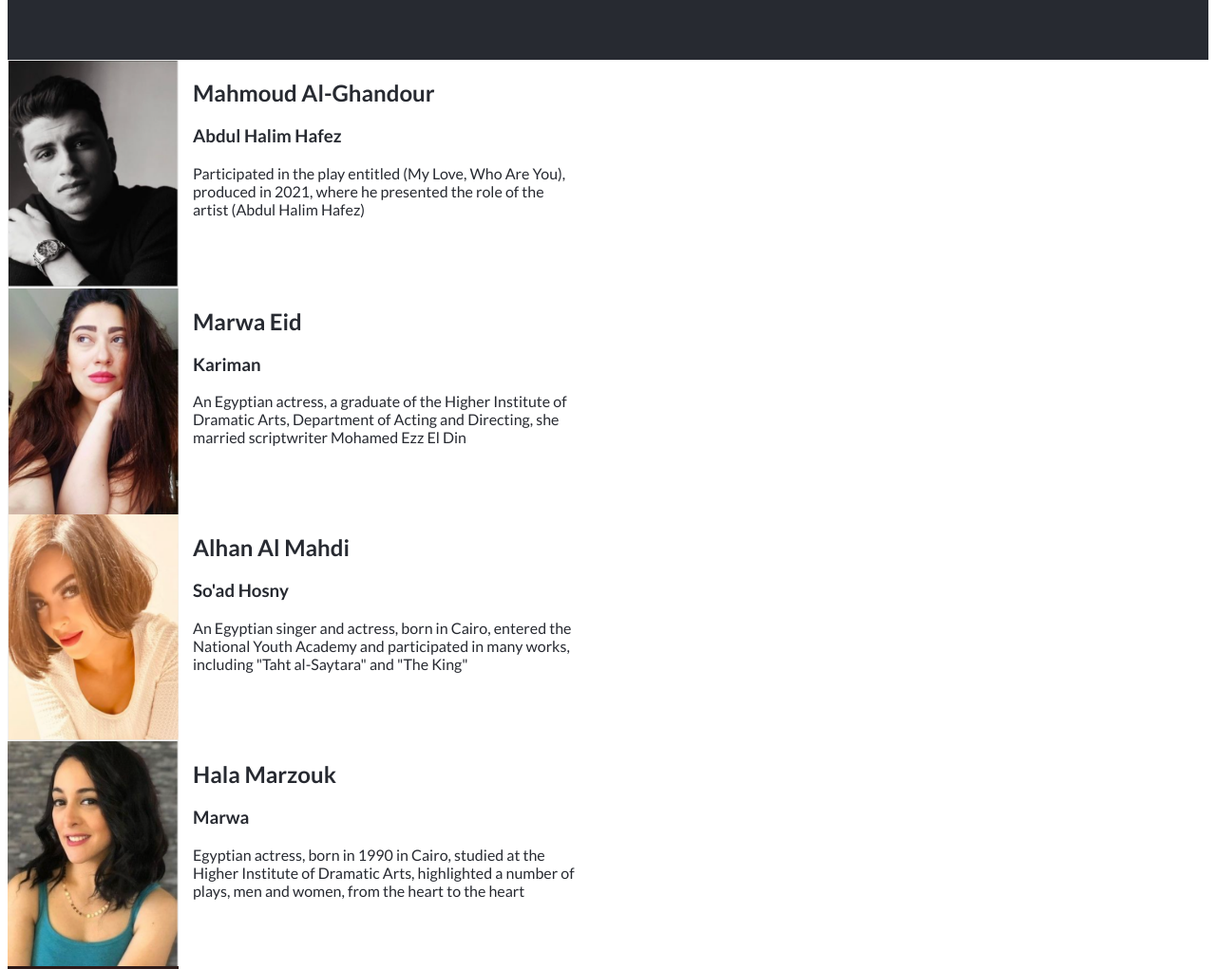
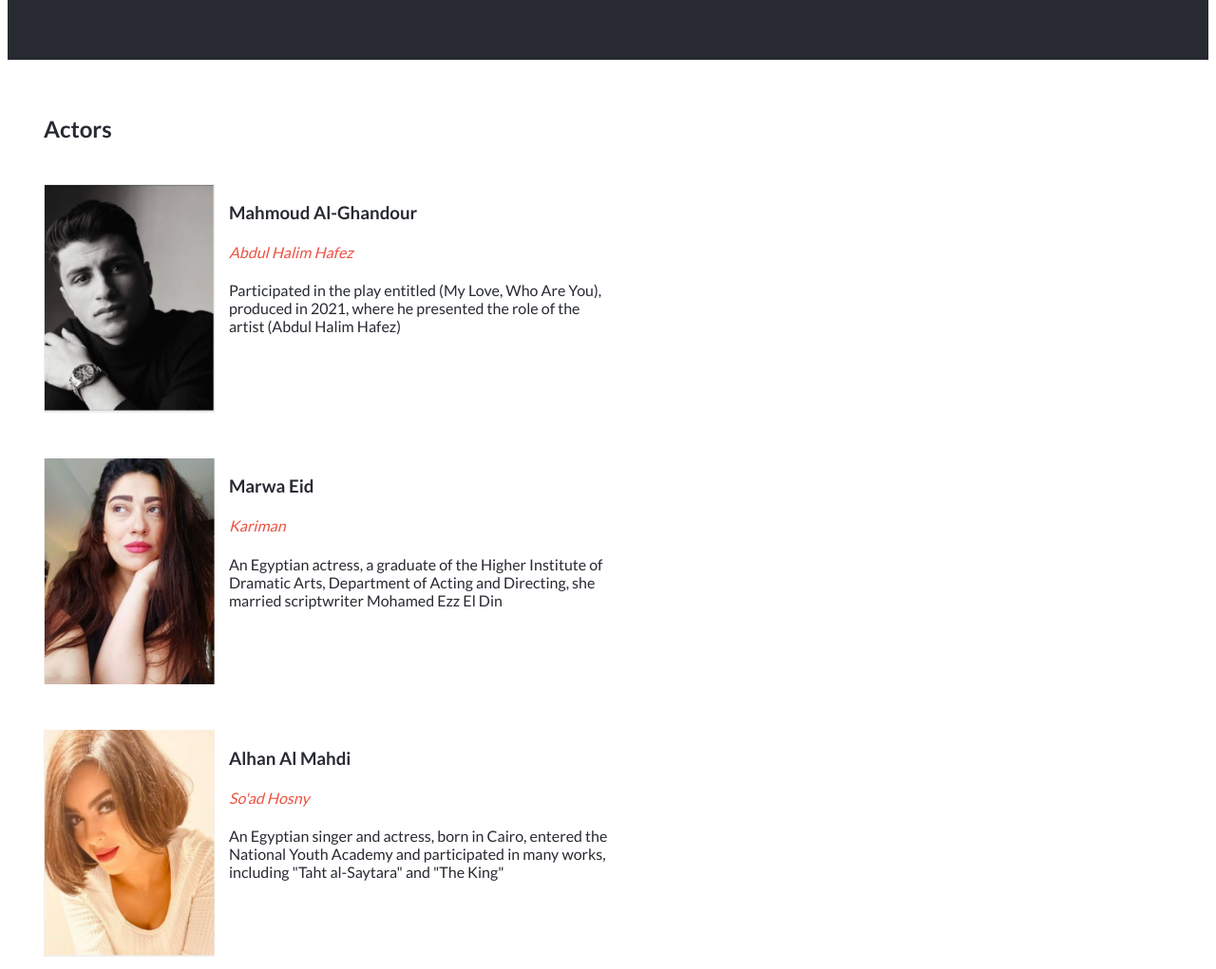
Before and after one commit to Farida-Hamid/Capstone, a plain HTML site: page index.html in a window 1280 px wide. Shown: the part 1092-2113 px from the top of the page at 95% size. Drawn offline with Linux system fonts and the light colour scheme.

Commit message:
Style role

```diff
--- a/index.html
+++ b/index.html
@@ -61,10 +61,9 @@
         </section>
       </section>
 
-      <section class="stars"></section>
+      <section class="stars"><h2>Actors</h2></section>
     </main>
     <script src="script.js">
-      <h2>Actors</h2>
     </script>
   </body>
 </html>
--- a/script.js
+++ b/script.js
@@ -52,10 +52,10 @@ function participants(index) {
   <section class="actor">
     <img class="headshot" src=${image} alt="actor headshot">
     <div class="content">
-      <h2>${name}</h2>
-      <h3>${role}</h3>
+      <h3>${name}</h3>
+      <h4>${role}</h4>
       <p>${bio}</p>
-    </div?
+    </div>
   </section>`;
 
   main.appendChild(star);
--- a/styles.css
+++ b/styles.css
@@ -110,11 +110,20 @@ h1 {
   display: flex;
   max-width: 600px;
   flex-wrap: wrap;
+  flex-direction: row;
+  margin: 3%;
+}
+
+.stars h4 {
+  color: #ec5242;
+  font-weight: 80;
+  font-style: italic;
 }
 
 .actor {
   display: flex;
   gap: 15px;
+  margin: 4% 0 4% 0;
 }
 
 .headshot {
```
